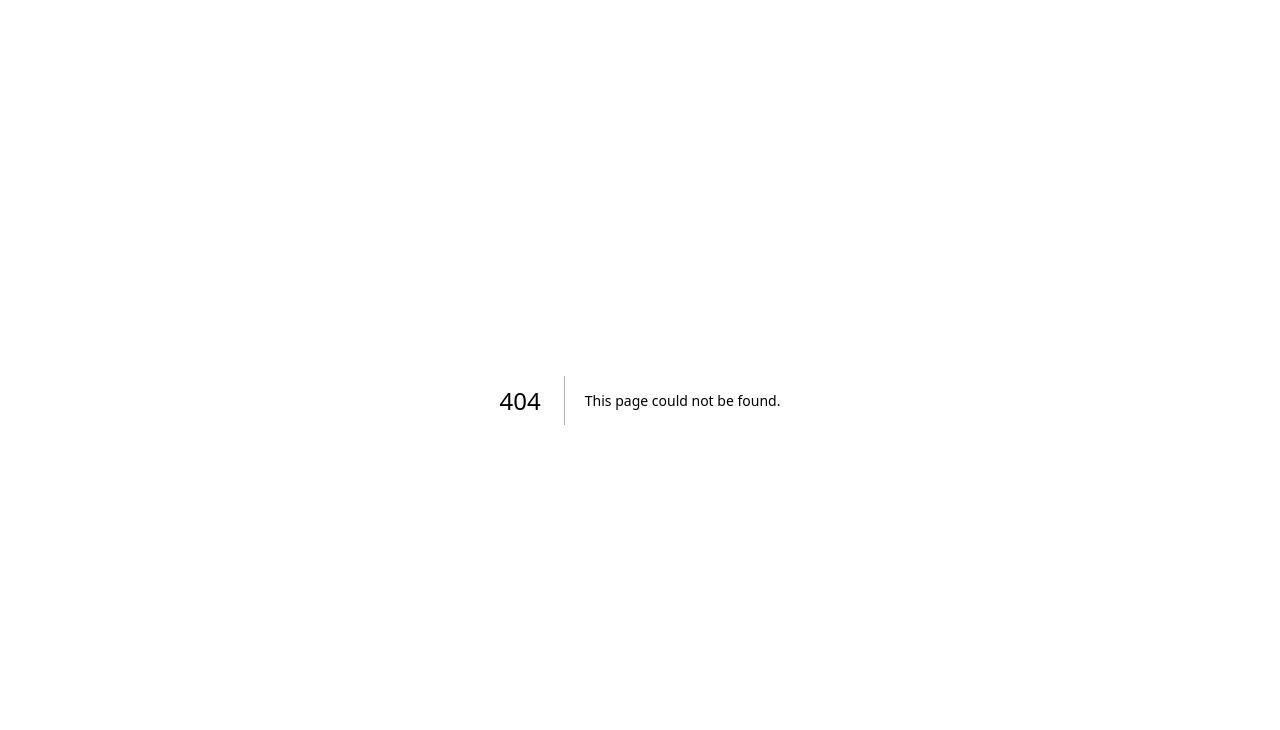
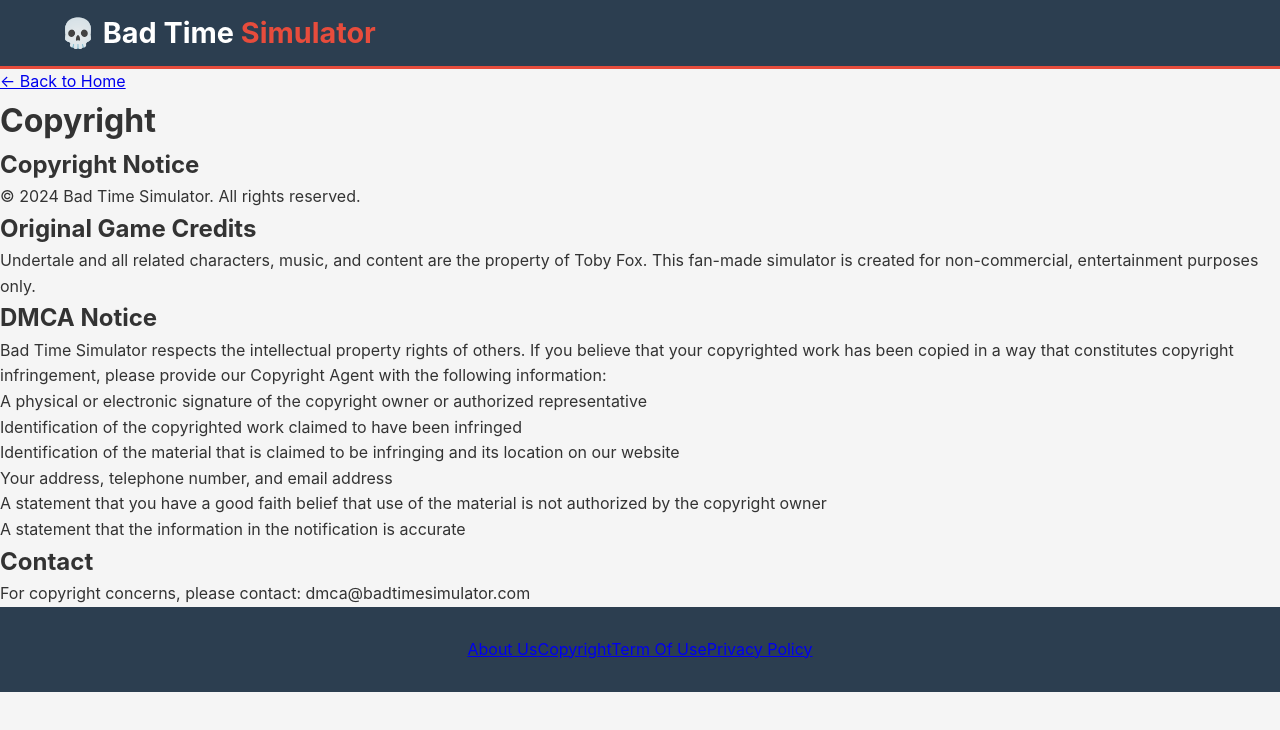
Before and after one commit to lunianfu1986/bad-time-simulator-nextjs, a Next.js app: page /copyright in a window 1280 px wide. Before the commit this address had no page. Shown: the top 730 px of the page. Built offline with nearby package versions, Linux system fonts and the light colour scheme.

Commit message:
Create page.js

```diff
--- /dev/null
+++ b/app/copyright/page.js
@@ -0,0 +1,55 @@
+import Link from 'next/link'
+
+export const metadata = {
+  title: 'Copyright - Bad Time Simulator',
+  description: 'Copyright information and DMCA notice procedure.',
+}
+
+export default function Copyright() {
+  return (
+    <>
+      <nav className="top-nav">
+        <div className="nav-container">
+          <Link href="/" className="logo">💀 Bad Time <span>Simulator</span></Link>
+        </div>
+      </nav>
+
+      <div className="sub-page">
+        <div className="sub-page-content">
+          <Link href="/" className="back-btn">← Back to Home</Link>
+
+          <h1>Copyright</h1>
+
+          <h2>Copyright Notice</h2>
+          <p>© 2024 Bad Time Simulator. All rights reserved.</p>
+
+          <h2>Original Game Credits</h2>
+          <p>Undertale and all related characters, music, and content are the property of Toby Fox. This fan-made simulator is created for non-commercial, entertainment purposes only.</p>
+
+          <h2>DMCA Notice</h2>
+          <p>Bad Time Simulator respects the intellectual property rights of others. If you believe that your copyrighted work has been copied in a way that constitutes copyright infringement, please provide our Copyright Agent with the following information:</p>
+          <ul>
+            <li>A physical or electronic signature of the copyright owner or authorized representative</li>
+            <li>Identification of the copyrighted work claimed to have been infringed</li>
+            <li>Identification of the material that is claimed to be infringing and its location on our website</li>
+            <li>Your address, telephone number, and email address</li>
+            <li>A statement that you have a good faith belief that use of the material is not authorized by the copyright owner</li>
+            <li>A statement that the information in the notification is accurate</li>
+          </ul>
+
+          <h2>Contact</h2>
+          <p>For copyright concerns, please contact: dmca@badtimesimulator.com</p>
+        </div>
+      </div>
+
+      <footer className="footer">
+        <div className="footer-links">
+          <Link href="/about-us">About Us</Link>
+          <Link href="/copyright">Copyright</Link>
+          <Link href="/terms">Term Of Use</Link>
+          <Link href="/privacy-policy">Privacy Policy</Link>
+        </div>
+      </footer>
+    </>
+  )
+}
```
